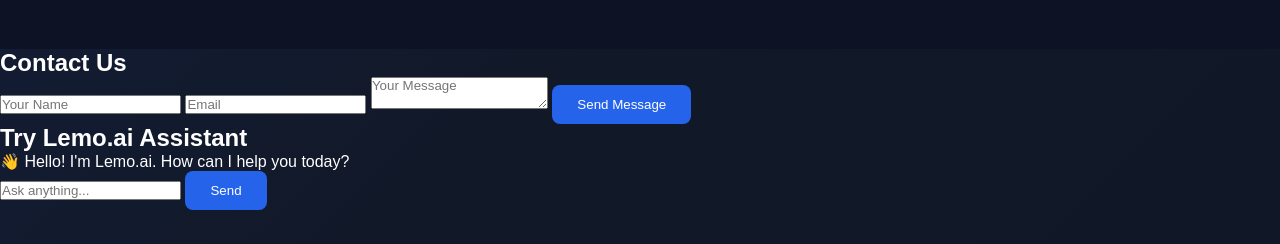
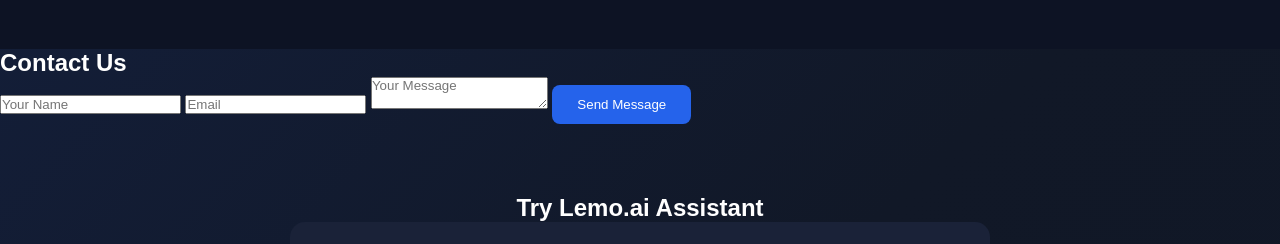
Before and after one commit to awaisqarni-8/lemo.ai, a plain HTML site: page index.html in a window 1280 px wide. Shown: the part 2550-2794 px from the top of the page. Drawn offline with Linux system fonts and the light colour scheme.

Commit message:
Update style.css

```diff
--- a/style.css
+++ b/style.css
@@ -367,3 +367,34 @@ background:#2563eb;
     font-size:16px;
     font-weight:bold;
 }
+.chat{
+padding:70px 10%;
+text-align:center;
+}
+
+.chat-box{
+max-width:700px;
+margin:auto;
+background:#1a2238;
+padding:25px;
+border-radius:15px;
+}
+
+.ai-message{
+background:#4f8cff;
+padding:15px;
+border-radius:10px;
+margin-bottom:20px;
+}
+
+.chat-box input{
+width:100%;
+padding:15px;
+margin-bottom:15px;
+border:none;
+border-radius:10px;
+}
+
+.chat-box button{
+width:100%;
+}
```
